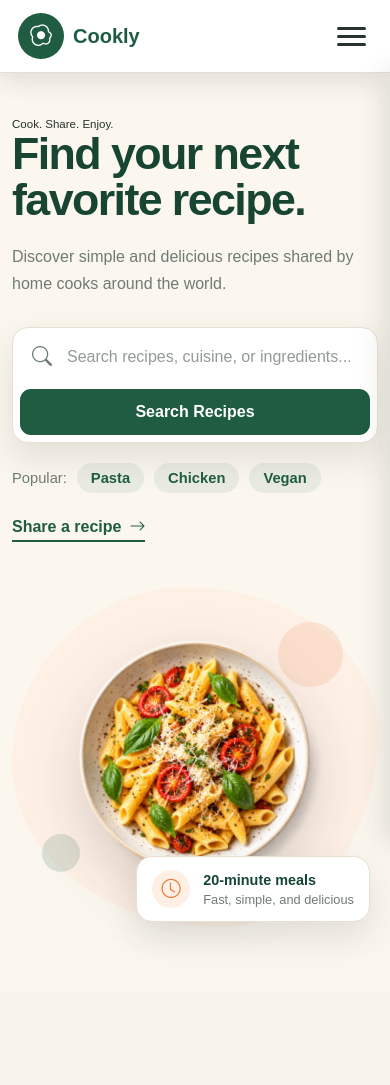
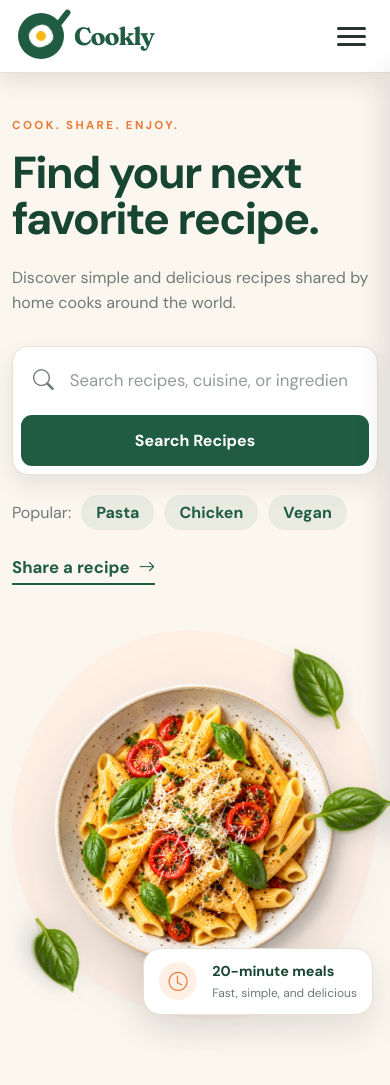
Before and after one commit to sengleapheng65-lab/Cookly-Website, a Python web app: template frontend/templates/home.html in a window 390 px wide. Before the commit the page ends 938 px from the top, so only its background shows below. Run offline with Jinja, Linux system fonts and the light colour scheme; the template is opened without the code that fills it, so the values that code supplies are empty.

Commit message:
Poster of the website update

```diff
--- a/frontend/static/css/Intro.css
+++ b/frontend/static/css/Intro.css
@@ -3,7 +3,7 @@
    ================================ */
 
 .hero-section {
-  padding: 32px 0 30px;
+  padding: 32px 0 40px;
   overflow: hidden;
   background-color: var(--cream);
 }
@@ -13,7 +13,7 @@
   display: grid;
   grid-template-columns: 0.95fr 1.05fr;
   align-items: center;
-  gap: 60px;
+  gap: 45px;
 }
 
 /* ================================
@@ -25,22 +25,31 @@
   max-width: 780px;
 }
 
+.hero-label {
+  margin-bottom: 18px;
+  color: var(--accent-orange);
+  font-size: 2rem;
+  font-weight: 800;
+  letter-spacing: 0.2rem;
+  text-transform: uppercase;
+}
+
 .hero-content h1 {
   max-width: 720px;
-  margin-bottom: 22px;
+  margin-bottom: 24px;
   color: var(--dark-green);
-  font-size: clamp(3.5rem, 4.8vw, 5.2rem);
+  font-size: clamp(3.6rem, 4.8vw, 5.25rem);
   font-weight: 800;
-  line-height: 1.03;
+  line-height: 1.02;
   letter-spacing: -0.18rem;
 }
 
 .hero-description {
-  max-width: 720px;
+  max-width: 650px;
   margin-bottom: 30px;
   color: var(--text-gray);
-  font-size: 1.15rem;
-  line-height: 1.65;
+  font-size: 1.35rem;
+  line-height: 1.55;
 }
 
 /* ================================
@@ -49,32 +58,32 @@
 
 .recipe-search {
   width: 100%;
-  max-width: 620px;
+  max-width: 760px;
   display: flex;
   align-items: center;
   gap: 10px;
-  padding: 7px;
+  padding: 8px;
   background-color: var(--white);
   border: 1px solid var(--border-color);
   border-radius: 16px;
-  box-shadow: var(--shadow);
+  box-shadow: 0 10px 25px rgba(38, 52, 45, 0.1);
 }
 
 .search-icon {
   margin-left: 12px;
   color: var(--text-gray);
-  font-size: 1.25rem;
+  font-size: 1.3rem;
 }
 
 .recipe-search input {
   min-width: 0;
   flex: 1;
-  padding: 13px 5px;
+  padding: 14px 6px;
   color: var(--text-dark);
   background-color: transparent;
   border: none;
   outline: none;
-  font-size: 1rem;
+  font-size: 1.05rem;
 }
 
 .recipe-search input::placeholder {
@@ -82,7 +91,7 @@
 }
 
 .recipe-search button {
-  padding: 14px 23px;
+  padding: 15px 25px;
   color: var(--white);
   background-color: var(--primary-green);
   border: none;
@@ -111,11 +120,11 @@
   gap: 10px;
   margin-top: 20px;
   color: var(--text-gray);
-  font-size: 0.92rem;
+  font-size: 1rem;
 }
 
 .popular-searches a {
-  padding: 7px 14px;
+  padding: 7px 15px;
   color: var(--primary-green);
   background-color: rgba(31, 92, 66, 0.08);
   border-radius: 20px;
@@ -137,11 +146,12 @@
 .share-recipe-link {
   display: inline-flex;
   align-items: center;
-  gap: 8px;
-  margin-top: 25px;
-  padding-bottom: 4px;
+  gap: 9px;
+  margin-top: 26px;
+  padding-bottom: 5px;
   color: var(--primary-green);
   border-bottom: 2px solid var(--primary-green);
+  font-size: 1.05rem;
   font-weight: 700;
 }
 
@@ -159,7 +169,8 @@
 
 .hero-visual {
   position: relative;
-  min-height: 500px;
+  width: 100%;
+  min-height: 700px;
   display: flex;
   align-items: center;
   justify-content: center;
@@ -167,39 +178,55 @@
   border-radius: 48% 52% 43% 57% / 52% 43% 57% 48%;
 }
 
-/* Decorative circles */
+/* ================================
+   DECORATIVE BASIL LEAVES
+   ================================ */
 
-.hero-visual::before,
-.hero-visual::after {
-  content: "";
+.decorative-leaf {
   position: absolute;
-  border-radius: 50%;
+  z-index: 3;
+  display: block;
+  object-fit: contain;
+  pointer-events: none;
+  user-select: none;
+  filter: drop-shadow(0 8px 10px rgba(38, 52, 45, 0.2));
 }
 
-.hero-visual::before {
-  top: 35px;
-  right: 35px;
-  width: 65px;
-  height: 65px;
-  background-color: rgba(233, 123, 57, 0.15);
+/* Upper-right leaf */
+
+.leaf-top {
+  top: 5px;
+  right: 45px;
+  width: 175px;
+  transform: scaleX(-1) rotate(-15deg);
 }
 
-.hero-visual::after {
-  bottom: 55px;
-  left: 30px;
-  width: 38px;
-  height: 38px;
-  background-color: rgba(31, 92, 66, 0.15);
+/* Middle-right leaf */
+
+.leaf-right {
+  top: 185px;
+  right: -30px;
+  width: 165px;
+  transform: rotate(35deg);
 }
 
-/* Food plate */
+/* Lower-left leaf */
 
-/* Pasta image */
+.leaf-bottom {
+  bottom: 20px;
+  left: 5px;
+  width: 155px;
+  transform: rotate(110deg);
+}
+
+/* ================================
+   PASTA IMAGE
+   ================================ */
 
 .food-plate {
   position: relative;
-  z-index: 1;
-  width: min(88%, 460px);
+  z-index: 2;
+  width: min(100%, 740px);
   aspect-ratio: 1;
   display: flex;
   align-items: center;
@@ -221,29 +248,31 @@
 
 .quick-meal-card {
   position: absolute;
-  right: -25px;
-  bottom: 35px;
-  z-index: 2;
+  right: -5px;
+  bottom: 55px;
+  z-index: 4;
+  min-width: 350px;
   display: flex;
   align-items: center;
-  gap: 13px;
-  padding: 17px 20px;
+  gap: 15px;
+  padding: 24px 26px;
   background-color: var(--white);
   border: 1px solid var(--border-color);
-  border-radius: 16px;
+  border-radius: 18px;
   box-shadow: var(--shadow);
 }
 
 .quick-meal-card i {
-  width: 44px;
-  height: 44px;
+  width: 54px;
+  height: 54px;
   display: flex;
+  flex-shrink: 0;
   align-items: center;
   justify-content: center;
   color: var(--accent-orange);
   background-color: var(--light-orange);
   border-radius: 50%;
-  font-size: 1.4rem;
+  font-size: 1.65rem;
 }
 
 .quick-meal-card strong,
@@ -253,43 +282,119 @@
 
 .quick-meal-card strong {
   color: var(--dark-green);
-  font-size: 1rem;
+  font-size: 1.15rem;
 }
 
 .quick-meal-card span {
-  margin-top: 4px;
+  margin-top: 5px;
   color: var(--text-gray);
-  font-size: 0.8rem;
+  font-size: 0.9rem;
 }
 
 /* ================================
-   TABLET DESIGN
+   SMALL DESKTOP
+   ================================ */
+
+@media (max-width: 1200px) {
+  .hero-grid {
+    gap: 40px;
+  }
+
+  .hero-content h1 {
+    font-size: 3.8rem;
+  }
+
+  .hero-description {
+    font-size: 1.1rem;
+  }
+
+  .hero-visual {
+    min-height: 600px;
+  }
+
+  .food-plate {
+    width: min(96%, 600px);
+  }
+
+  .quick-meal-card {
+    right: 0;
+    bottom: 45px;
+  }
+
+  .leaf-top {
+    top: 5px;
+    right: 25px;
+    width: 145px;
+  }
+
+  .leaf-right {
+    top: 165px;
+    right: -20px;
+    width: 135px;
+  }
+
+  .leaf-bottom {
+    bottom: 20px;
+    left: 0;
+    width: 125px;
+  }
+}
+
+/* ================================
+   TABLET
    ================================ */
 
 @media (max-width: 925px) {
   .hero-section {
-    min-height: auto;
     padding: 60px 0;
   }
 
   .hero-grid {
+    min-height: auto;
     grid-template-columns: 1fr;
     gap: 55px;
   }
 
   .hero-content {
-    max-width: 720px;
+    max-width: 760px;
   }
 
   .hero-visual {
-    width: min(600px, 100%);
-    min-height: 430px;
+    width: min(700px, 100%);
+    min-height: 600px;
     margin: 0 auto;
+  }
+
+  .food-plate {
+    width: min(95%, 580px);
+  }
+
+  .quick-meal-card {
+    right: 5px;
+    bottom: 30px;
+  }
+
+  .leaf-top {
+    top: 5px;
+    right: 25px;
+    width: 140px;
+  }
+
+  .leaf-right {
+    top: 160px;
+    right: -10px;
+    width: 130px;
+  }
+
+  .leaf-bottom {
+    bottom: 20px;
+    left: 0;
+    width: 120px;
   }
 }
 
 /* ================================
-   MOBILE DESIGN
+   MOBILE
    ================================ */
 
 @media (max-width: 576px) {
@@ -303,6 +408,7 @@
 
   .hero-label {
     font-size: 0.72rem;
+    letter-spacing: 0.15rem;
   }
 
   .hero-content h1 {
@@ -327,16 +433,35 @@
   }
 
   .hero-visual {
-    min-height: 340px;
+    min-height: 390px;
   }
 
   .food-plate {
-    width: min(85%, 280px);
+    width: min(95%, 340px);
+  }
+
+  .leaf-top {
+    top: 10px;
+    right: 5px;
+    width: 100px;
+  }
+
+  .leaf-right {
+    top: 130px;
+    right: -15px;
+    width: 95px;
+  }
+
+  .leaf-bottom {
+    bottom: 25px;
+    left: 0;
+    width: 90px;
   }
 
   .quick-meal-card {
-    right: 8px;
+    right: 5px;
     bottom: 5px;
+    min-width: auto;
     padding: 13px 15px;
   }
 
@@ -349,4 +474,8 @@
   .quick-meal-card strong {
     font-size: 0.9rem;
   }
+
+  .quick-meal-card span {
+    font-size: 0.75rem;
+  }
 }
--- a/frontend/static/css/Navbar.css
+++ b/frontend/static/css/Navbar.css
@@ -37,7 +37,7 @@ body {
   overflow-x: hidden;
   background-color: var(--cream);
   color: var(--text-dark);
-  font-family: Arial, sans-serif;
+  font-family: "DM Sans", sans-serif;
 }
 
 body.menu-open {
@@ -62,7 +62,7 @@ a {
 /* Reusable content container */
 
 .page-container {
-  width: 86%;
+  width: 89%;
   max-width: 1600px;
   margin: 0 auto;
 }
@@ -83,8 +83,8 @@ a {
 
 .navbar_container {
   width: 100%;
-  height: 95px;
-  padding: 0 7%;
+  height: 105px;
+  padding: 0 5.5%;
   display: flex;
   align-items: center;
   justify-content: space-between;
@@ -99,21 +99,28 @@ a {
 .cookly_brand {
   display: inline-flex;
   align-items: center;
-  gap: 12px;
+  gap: 14px;
   flex-shrink: 0;
+
   color: var(--primary-green);
-  font-size: 1.5rem;
+  font-family: "Fraunces", serif;
+  font-size: 2.15rem;
   font-weight: 700;
+  line-height: 1;
+  letter-spacing: -0.07rem;
   text-decoration: none;
 }
 
+/* Green cooking-pan circle */
+
 #nav_logo {
-  width: 60px;
-  height: 60px;
+  position: relative;
+  width: 62px;
+  height: 62px;
   display: inline-flex;
+  flex-shrink: 0;
   align-items: center;
   justify-content: center;
-  color: var(--white);
   background-color: var(--primary-green);
   border-radius: 50%;
   transition:
@@ -121,13 +128,56 @@ a {
     transform 0.3s ease;
 }
 
-#nav_logo i {
-  font-size: 1.7rem;
+/* Pan handle */
+
+#nav_logo::before {
+  content: "";
+  position: absolute;
+  top: -10px;
+  right: 5px;
+  width: 8px;
+  height: 27px;
+  background-color: var(--primary-green);
+  border-radius: 10px;
+  transform: rotate(38deg);
+  transform-origin: bottom center;
 }
+
+/* Irregular white fried egg */
+
+.logo_egg {
+  position: relative;
+  z-index: 1;
+  width: 32px;
+  height: 29px;
+  display: flex;
+  align-items: center;
+  justify-content: center;
+  background-color: var(--white);
+  border-radius: 58% 42% 55% 45% / 45% 58% 42% 55%;
+  transform: rotate(-10deg);
+}
+
+/* Yellow yolk */
+
+.logo_egg::after {
+  content: "";
+  width: 13px;
+  height: 13px;
+  background-color: #f5b914;
+  border-radius: 50%;
+  transform: rotate(10deg);
+}
+
+/* Logo hover */
 
 .cookly_brand:hover #nav_logo {
   background-color: var(--dark-green);
-  transform: scale(1.08) rotate(5deg);
+  transform: scale(1.05) rotate(-4deg);
+}
+
+.cookly_brand:hover #nav_logo::before {
+  background-color: var(--dark-green);
 }
 
 /* ================================
@@ -196,9 +246,9 @@ a {
   align-items: center;
   justify-content: center;
   gap: 7px;
-  padding: 12px 20px;
+  padding: 13px 22px;
   color: var(--white);
-  background-color: var(--accent-orange);
+  background-color: var(--primary-green);
   border-radius: 25px;
   font-size: 15px;
   font-weight: 700;
@@ -212,9 +262,9 @@ a {
 
 .nav_button:hover {
   color: var(--white);
-  background-color: var(--dark-orange);
+  background-color: var(--dark-green);
   transform: translateY(-3px);
-  box-shadow: 0 8px 18px rgba(233, 123, 57, 0.3);
+  box-shadow: 0 8px 18px rgba(31, 92, 66, 0.25);
 }
 
 .nav_button i {
@@ -276,12 +326,26 @@ a {
     height: 52px;
   }
 
-  #nav_logo i {
-    font-size: 1.5rem;
+  #nav_logo::before {
+    top: -8px;
+    right: 4px;
+    width: 7px;
+    height: 23px;
+  }
+
+  .logo_egg {
+    width: 27px;
+    height: 25px;
+  }
+
+  .logo_egg::after {
+    width: 11px;
+    height: 11px;
   }
 
   .cookly_brand {
-    font-size: 1.35rem;
+    gap: 12px;
+    font-size: 1.8rem;
   }
 
   .navbar_toggle {
@@ -339,7 +403,7 @@ a {
     text-align: center;
   }
 
-  /* Turn the hamburger into an X */
+  /* Turn hamburger into an X */
 
   .navbar_toggle.active .bar:nth-child(1) {
     transform: rotate(45deg) translate(6px, 6px);
@@ -375,16 +439,29 @@ a {
     height: 46px;
   }
 
-  #nav_logo i {
-    font-size: 1.35rem;
+  #nav_logo::before {
+    top: -7px;
+    right: 4px;
+    width: 6px;
+    height: 20px;
+  }
+
+  .logo_egg {
+    width: 24px;
+    height: 22px;
+  }
+
+  .logo_egg::after {
+    width: 10px;
+    height: 10px;
   }
 
   .cookly_brand {
-    gap: 9px;
-    font-size: 1.25rem;
+    gap: 10px;
+    font-size: 1.55rem;
   }
 
   .page-container {
-    width: min(100% - 24px, 1180px);
+    width: calc(100% - 24px);
   }
 }
--- a/frontend/templates/home.html
+++ b/frontend/templates/home.html
@@ -17,6 +17,13 @@
       rel="stylesheet"
       href="https://cdn.jsdelivr.net/npm/bootstrap-icons@1.11.3/font/bootstrap-icons.min.css"
     />
+    <link rel="preconnect" href="https://fonts.googleapis.com" />
+    <link rel="preconnect" href="https://fonts.gstatic.com" crossorigin />
+
+    <link
+      href="https://fonts.googleapis.com/css2?family=DM+Sans:wght@400;500;600;700&family=Fraunces:opsz,wght@9..144,700&display=swap"
+      rel="stylesheet"
+    />
 
     <!-- Cookly CSS Link -->
     <link rel="stylesheet" href="../static/css/Navbar.css" />
@@ -35,8 +42,8 @@
       <nav class="navbar_container">
         <!-- Cookly logo -->
         <a class="cookly_brand" href="#">
-          <span id="nav_logo">
-            <i class="bi bi-egg-fried" aria-hidden="true"></i>
+          <span id="nav_logo" aria-hidden="true">
+            <span class="logo_egg"></span>
           </span>
 
           <span>Cookly</span>
@@ -136,13 +143,37 @@
 
           <!-- Hero food illustration -->
           <div class="hero-visual">
+            <!-- Decorative basil leaves -->
+            <img
+              class="decorative-leaf leaf-top"
+              src="../static/images/basil-leaf.png"
+              alt=""
+              aria-hidden="true"
+            />
+
+            <img
+              class="decorative-leaf leaf-right"
+              src="../static/images/basil-leaf.png"
+              alt=""
+              aria-hidden="true"
+            />
+
+            <img
+              class="decorative-leaf leaf-bottom"
+              src="../static/images/basil-leaf.png"
+              alt=""
+              aria-hidden="true"
+            />
+
+            <!-- Pasta image -->
             <div class="food-plate">
               <img
                 src="../static/images/pasta.png"
-                alt="Pasta with tomatoes and basil"
+                alt="Penne pasta with tomatoes, basil, and Parmesan"
               />
             </div>
 
+            <!-- Meal card -->
             <div class="quick-meal-card">
               <i class="bi bi-clock" aria-hidden="true"></i>
 
```
Also changed, not shown: frontend/static/images/basil-leaf.png (added).
